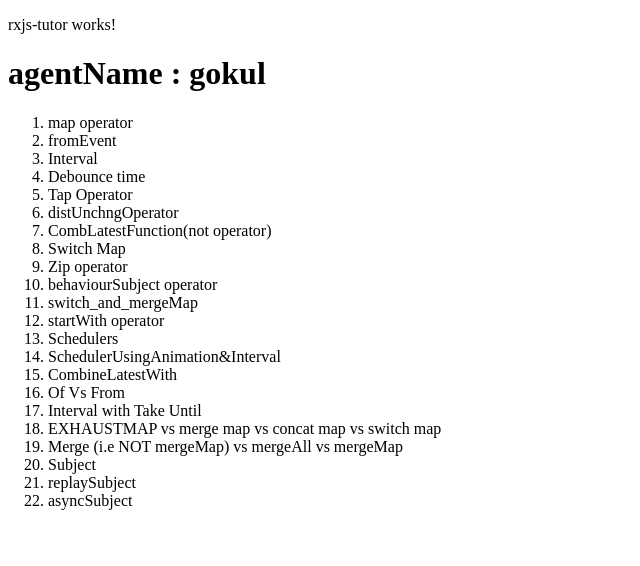
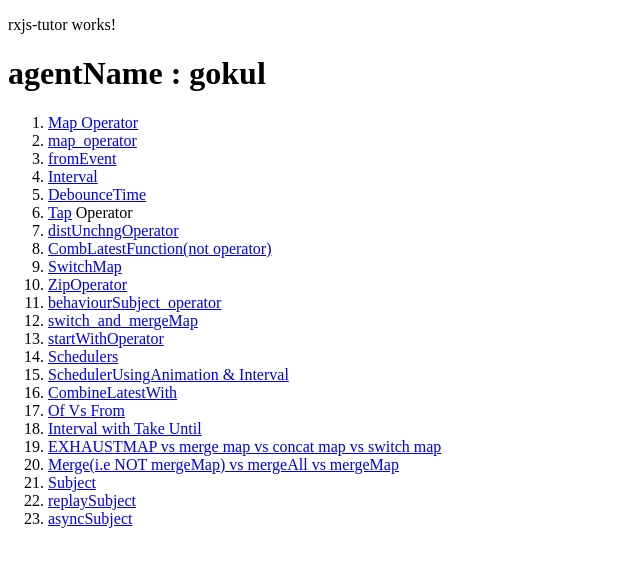
Before and after one commit to srbalakkl/Angular-RxJs, an Angular app: page /home in a window 1280 px wide. Shown: the top 566 px of the page, without its empty margins (0-640 px from the left). Built offline with nearby package versions, Linux system fonts and the light colour scheme.

Commit message:
IMPROVE: Rxjs Tutor Component

```diff
--- a/src/app/rxjs-tutor/rxjs-tutor.component.html
+++ b/src/app/rxjs-tutor/rxjs-tutor.component.html
@@ -2,26 +2,27 @@
 <h1>agentName : {{ agentName }}</h1>
 
 <ol>
-  <li [routerLink]="['/map2']">map operator</li>
-  <li [routerLink]="['/fromEvent']">fromEvent</li>
-  <li [routerLink]="['/interval']">Interval</li>
-  <li [routerLink]="['/debounce']">Debounce time</li>
-  <li [routerLink]="['/tap']">Tap Operator</li>
-  <li [routerLink]="['/distUnchngOperator']">distUnchngOperator</li>
-  <li [routerLink]="['/combineLatest']">CombLatestFunction(not operator)</li>
-  <li [routerLink]="['/switchmap']">Switch Map</li>
-  <li [routerLink]="['/zip']">Zip operator</li>
-  <li [routerLink]="['/behaviourSubject']">behaviourSubject operator</li>
-  <li [routerLink]="['/switch_and_mergeMap']">switch_and_mergeMap</li>
-  <li [routerLink]="['/startWith']">startWith operator</li>
-  <li [routerLink]="['/schedulers']">Schedulers</li>
-  <li [routerLink]="['/animeInterval']">SchedulerUsingAnimation&Interval</li>
-  <li [routerLink]="['/CombineLatestWith']">CombineLatestWith</li>
-  <li [routerLink]="['/of_vs_from']">Of Vs From</li>
-  <li [routerLink]="['/TakeUntilWithInterval']">Interval with Take Until</li>
-  <li [routerLink]="['/exhaustMap']">EXHAUSTMAP vs merge map vs concat map vs switch map</li>
-  <li [routerLink]="['/mergeAll']">Merge (i.e NOT mergeMap) vs mergeAll vs mergeMap</li>
-  <li [routerLink]="['/subject']">Subject</li>
-  <li [routerLink]="['/replaySubject']">replaySubject</li>
-  <li [routerLink]="['/asyncSubject']">asyncSubject</li>
+  <li><a href="" (click)="false" [routerLink]="['/map2']">Map Operator</a></li>
+  <li><a href="" (click)="false" [routerLink]="['/map2']">map_operator</a></li>
+  <li><a href="" (click)="false" [routerLink]="['/fromEvent']">fromEvent</a></li>
+  <li><a href="" (click)="false" [routerLink]="['/interval']">Interval</a></li>
+  <li><a href="" (click)="false" [routerLink]="['/debounce']">DebounceTime</a></li>
+  <li><a href="" (click)="false" [routerLink]="['/tap']">Tap</a> Operator</li>
+  <li><a href="" (click)="false" [routerLink]="['/distUnchngOperator']">distUnchngOperator</a></li>
+  <li><a href="" (click)="false" [routerLink]="['/combineLatest']">CombLatestFunction(not operator)</a></li>
+  <li><a href="" (click)="false" [routerLink]="['/switchmap']">SwitchMap</a></li>
+  <li><a href="" (click)="false" [routerLink]="['/zip']">ZipOperator</a></li>
+  <li><a href="" (click)="false" [routerLink]="['/behaviourSubject']">behaviourSubject_operator</a></li>
+  <li><a href="" (click)="false" [routerLink]="['/switch_and_mergeMap']">switch_and_mergeMap</a></li>
+  <li><a href="" (click)="false" [routerLink]="['/startWith']">startWithOperator</a></li>
+  <li><a href="" (click)="false" [routerLink]="['/schedulers']">Schedulers</a></li>
+  <li><a href="" (click)="false" [routerLink]="['/animeInterval']">SchedulerUsingAnimation & Interval</a></li>
+  <li><a href="" (click)="false" [routerLink]="['/CombineLatestWith']">CombineLatestWith</a></li>
+  <li><a href="" (click)="false" [routerLink]="['/of_vs_from']">Of Vs From</a></li>
+  <li><a href="" (click)="false" [routerLink]="['/TakeUntilWithInterval']">Interval with Take Until</a></li>
+  <li><a href="" (click)="false" [routerLink]="['/exhaustMap']">EXHAUSTMAP vs merge map vs concat map vs switch map</a></li>
+  <li><a href="" (click)="false" [routerLink]="['/mergeAll']">Merge(i.e NOT mergeMap) vs mergeAll vs mergeMap</a></li>
+  <li><a href="" (click)="false" [routerLink]="['/subject']">Subject</a></li>
+  <li><a href="" (click)="false" [routerLink]="['/replaySubject']">replaySubject</a></li>
+  <li><a href="" (click)="false" [routerLink]="['/asyncSubject']">asyncSubject</a></li>
 </ol>
--- a/src/app/rxjs-tutor/rxjs-tutor.component.sass
+++ b/src/app/rxjs-tutor/rxjs-tutor.component.sass
@@ -0,0 +1,2 @@
+li
+  cursor: pointer
```
Also changed, not shown: 1 other file (tests, documents, lock files or other folders).
